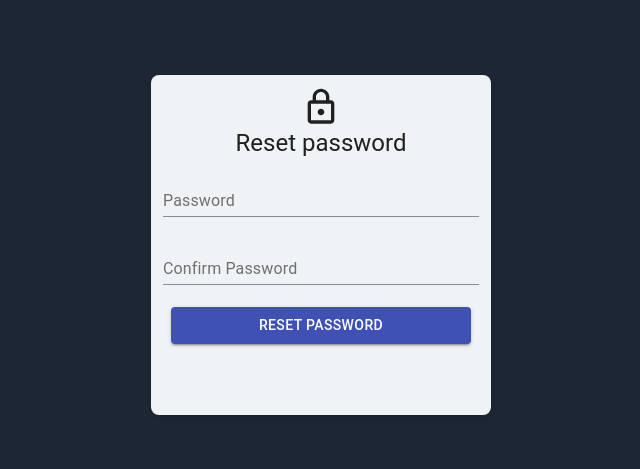
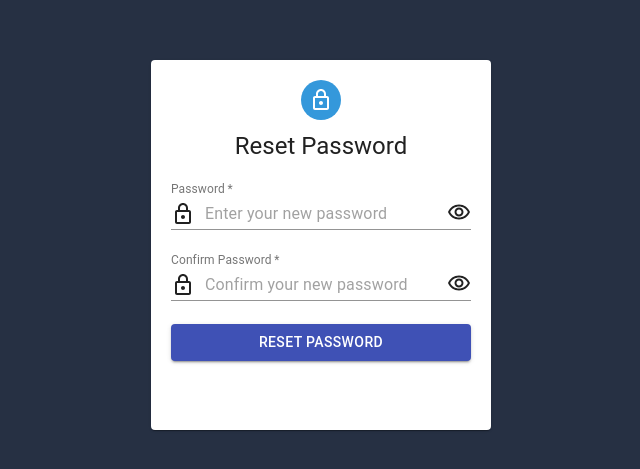
Before and after one commit to AkshhThakkar/H5-Frontend, a React (Vite) app: page /reset in a window 1280 px wide. Shown: the part 155-624 px from the top of the page, without its empty margins (319-959 px from the left). Built offline with nearby package versions, Linux system fonts and the light colour scheme.

Commit message:
Reset page done

```diff
--- a/src/Components/Login/Forgot/ForgotPassword.jsx
+++ b/src/Components/Login/Forgot/ForgotPassword.jsx
@@ -9,6 +9,7 @@ import {
   CircularProgress,
 } from "@material-ui/core";
 import { EmailRounded } from "@material-ui/icons";
+import { LockOutlined as LockOutlinedIcon } from "@material-ui/icons";
 import { Formik, Field, Form, ErrorMessage } from "formik";
 import * as Yup from "yup";
 import axios from "axios";
@@ -24,12 +25,14 @@ const ForgotPassword = () => {
     boxShadow: "0 2px 5px rgba(0, 0, 0, 0.1)",
     borderRadius: "8px",
   };
-  const avatarStyle = { backgroundColor: "#3498db", color: "#ffffff" };
-  const btnContainerStyle = { textAlign: "center", marginTop: 20 }; // Added marginTop
+  const avatarStyle = {
+    backgroundColor: "#3498db",
+    color: "#ffffff",
+    marginBottom: "15px",
+  };
   const marginTop = { marginTop: 15 };
 
   const [message, setMessage] = useState("");
-  const [loading, setLoading] = useState(false);
 
   const initialValues = {
     email: "",
@@ -40,7 +43,6 @@ const ForgotPassword = () => {
   });
 
   const handleForgotPassword = async (values, { setSubmitting }) => {
-    setLoading(true);
     try {
       const response = await axios.post(
         "http://192.168.3.237:5760/api/pass/forgot-password",
@@ -51,7 +53,6 @@ const ForgotPassword = () => {
       console.error("Error:", error);
       setMessage("An error occurred. Please try again later.");
     }
-    setLoading(false);
     setSubmitting(false);
   };
 
@@ -59,14 +60,15 @@ const ForgotPassword = () => {
     <Grid
       container
       alignItems="center"
-      justify="center"
       style={{ height: "100vh", width: "100vw", backgroundColor: "#1d2634" }}>
       <Paper style={paperStyle}>
         <Grid container direction="column" alignItems="center" spacing={2}>
           <Avatar style={avatarStyle}>
-            <EmailRounded />
+            <LockOutlinedIcon />
           </Avatar>
-          <Typography variant="h5">Forgot Password</Typography>
+          <Typography variant="h5" style={{ marginBottom: "10px" }}>
+            Forgot Password
+          </Typography>
         </Grid>
         <p>We will send you a password recovery link to your email</p>
         <Formik
@@ -92,7 +94,7 @@ const ForgotPassword = () => {
                   }}
                 />
               </div>
-              <div style={btnContainerStyle}>
+              <div style={{ textAlign: "center", marginTop: 20 }}>
                 <Button
                   type="submit"
                   variant="contained"
@@ -114,7 +116,7 @@ const ForgotPassword = () => {
         </div>
         <div style={marginTop}>
           <Typography>
-            <Link href="/"> Login? </Link>
+            <Link to="/"> Login? </Link>
           </Typography>
         </div>
       </Paper>
--- a/src/Components/Login/Forgot/ResetPassword.jsx
+++ b/src/Components/Login/Forgot/ResetPassword.jsx
@@ -1,140 +1,173 @@
-// import React, { useState } from "react";
-// import axios from "axios";
-
-// const ResetPassword = () => {
-//   const [email, setEmail] = useState("");
-//   const [token, setToken] = useState("");
-//   const [newPassword, setNewPassword] = useState("");
-//   const [message, setMessage] = useState("");
-
-//   const handleResetPassword = async () => {
-//     try {
-//       const response = await axios.post("http://192.168.3.237:5760/api/user/", {
-//         email,
-//         token,
-//         newPassword,
-//       });
-//       setMessage(response.data.message);
-//     } catch (error) {
-//       setMessage(error.response.data.message);
-//     }
-//   };
-
-//   return (
-//     <div>
-//       <h2>Reset Password</h2>
-//       <input
-//         type="email"
-//         placeholder="Enter your email"
-//         value={email}
-//         onChange={(e) => setEmail(e.target.value)}
-//       />
-//       <input
-//         type="text"
-//         placeholder="Enter reset token"
-//         value={token}
-//         onChange={(e) => setToken(e.target.value)}
-//       />
-//       <input
-//         type="password"
-//         placeholder="Enter new password"
-//         value={newPassword}
-//         onChange={(e) => setNewPassword(e.target.value)}
-//       />
-//       <button onClick={handleResetPassword}>Reset Password</button>
-//       {message && <p>{message}</p>}
-//     </div>
-//   );
-// };
-
-// export default ResetPassword;
 import React, { useState } from "react";
-import { TextField, Button, Typography, Paper, Grid } from "@material-ui/core";
+import {
+  Grid,
+  Paper,
+  Avatar,
+  Typography,
+  TextField,
+  Button,
+} from "@material-ui/core";
 import { LockOutlined as LockOutlinedIcon } from "@material-ui/icons";
+import { RemoveRedEyeRounded, RemoveRedEyeOutlined } from "@material-ui/icons";
+import { useNavigate } from "react-router-dom";
+import { Formik, Field, Form, ErrorMessage, useFormik } from "formik";
+import * as Yup from "yup";
 import axios from "axios";
-import { useNavigate } from "react-router-dom";
 
 const ResetPassword = () => {
   const paperStyle = {
+    height: 330,
     padding: 20,
-    height: 300,
     width: 300,
     margin: "0 auto",
-    backgroundColor: "#f0f3f5",
-    boxShadow: "0 2px 5px rgba(0, 0, 0, 0.1)",
-    borderRadius: "8px",
+    textAlign: "center",
   };
-  const avatarStyle = { backgroundColor: "#3498db", color: "#ffffff" };
-  const btnstyle = { marginTop: 20 }; // Adjusted margin for the button
-  const [password, setPassword] = useState("");
-  const [confirmPassword, setConfirmPassword] = useState("");
-  const [message, setMessage] = useState("");
-  const [loading, setLoading] = useState(false);
+  const avatarStyle = {
+    backgroundColor: "#3498db",
+    color: "#ffffff",
+    margin: "0 auto",
+  };
+  const marginTop = { marginTop: 20 };
+  const initialValues = {
+    password: "",
+    confirmPassword: "",
+  };
+
   const navigate = useNavigate();
 
-  const handleResetPassword = async () => {
-    setLoading(true);
-    try {
-      const response = await axios.post(
-        "http://192.168.3.237:5760/api/pass/reset-password",
-        { password, confirmPassword }
-      );
-      setMessage(response.data.message);
-      setTimeout(() => {
-        setLoading(false);
+  const [visible, setVisible] = useState(false);
+  const [confirmVisible, setConfirmVisible] = useState(false);
+  const [errorMessage, setErrorMessage] = useState("");
+
+  const validationSchema = Yup.object().shape({
+    password: Yup.string()
+      .min(8, "Password should be at least 8 characters")
+      .required("Password is required"),
+    confirmPassword: Yup.string()
+      .oneOf([Yup.ref("password")], "Passwords do not match")
+      .required("Confirm password is required"),
+  });
+
+  function handleResetPassword(payload) {
+    axios
+      .post("http://192.168.3.237:5760/api/pass/reset-password", payload)
+      .then((res) => {
+        console.log(res);
         navigate("/login");
-      }, 5000); // 5 seconds delay
-    } catch (error) {
-      setLoading(false);
-      setMessage(error.response.data.message);
+      })
+      .catch((error) => {
+        console.log(error.response.data);
+        setErrorMessage("An error occurred. Please try again later.");
+      });
   }
+
+  const { errors } = useFormik({ initialValues });
+
+  const onSubmit = (values, action) => {
+    handleResetPassword(values, action);
+    console.log("Form submitted:", values);
+    action.resetForm();
   };
 
   return (
     <Grid
       container
       alignItems="center"
-      style={{ height: "100vh", width: "100vw", backgroundColor: "#1d2634" }}>
+      justify="center"
+      style={{ height: "100vh", width: "100vw" }}>
       <Paper style={paperStyle}>
-        <Grid container direction="column" alignItems="center" spacing={2}>
-          <LockOutlinedIcon style={{ fontSize: 40 }} />
-          <Typography variant="h5">Reset password</Typography>
-          <TextField
+        <Avatar style={avatarStyle}>
+          <LockOutlinedIcon />
+        </Avatar>
+        <Typography variant="h5" style={{ margin: "10px 0" }}>
+          Reset Password
+        </Typography>
+        <Formik
+          initialValues={initialValues}
+          validationSchema={validationSchema}
+          onSubmit={onSubmit}>
+          {(props) => (
+            <Form>
+              <div style={marginTop}>
+                <Field
+                  as={TextField}
+                  label="Password"
+                  name="password"
+                  type={visible ? "text" : "password"}
+                  autoComplete="new-password"
+                  placeholder="Enter your new password"
                   fullWidth
-            name="password"
-            type="password"
-            label="Password"
-            placeholder="Enter your new password"
-            value={password}
-            onChange={(e) => setPassword(e.target.value)}
-            style={{ margin: "10px 0" }}
+                  required
+                  error={props.touched.password && !!props.errors.password}
+                  helperText={<ErrorMessage name="password" />}
+                  InputProps={{
+                    startAdornment: (
+                      <LockOutlinedIcon style={{ marginRight: "10px" }} />
+                    ),
+                    endAdornment: (
+                      <div
+                        onClick={() => setVisible(!visible)}
+                        style={{ cursor: "pointer" }}>
+                        {visible ? (
+                          <RemoveRedEyeRounded />
+                        ) : (
+                          <RemoveRedEyeOutlined />
+                        )}
+                      </div>
+                    ),
+                  }}
                 />
-          <TextField
+              </div>
+              <div style={marginTop}>
+                <Field
+                  as={TextField}
+                  label="Confirm Password"
+                  name="confirmPassword"
+                  type={confirmVisible ? "text" : "password"}
+                  autoComplete="new-password"
+                  placeholder="Confirm your new password"
                   fullWidth
-            name="confirmPassword"
-            type="password"
-            label="Confirm Password"
-            placeholder="Confirm your new password"
-            value={confirmPassword}
-            onChange={(e) => setConfirmPassword(e.target.value)}
-            style={{ margin: "10px 0" }}
+                  required
+                  error={
+                    props.touched.confirmPassword &&
+                    !!props.errors.confirmPassword
+                  }
+                  helperText={<ErrorMessage name="confirmPassword" />}
+                  InputProps={{
+                    startAdornment: (
+                      <LockOutlinedIcon style={{ marginRight: "10px" }} />
+                    ),
+                    endAdornment: (
+                      <div
+                        onClick={() => setConfirmVisible(!confirmVisible)}
+                        style={{ cursor: "pointer" }}>
+                        {confirmVisible ? (
+                          <RemoveRedEyeRounded />
+                        ) : (
+                          <RemoveRedEyeOutlined />
+                        )}
+                      </div>
+                    ),
+                  }}
                 />
-        </Grid>
+              </div>
+              {errorMessage && (
+                <Typography variant="body2" color="error">
+                  {errorMessage}
+                </Typography>
+              )}
               <Button
                 type="submit"
+                variant="contained"
+                disabled={props.isSubmitting}
                 color="primary"
-          variant="contained"
-          style={btnstyle}
                 fullWidth
-          onClick={handleResetPassword}
-          disabled={loading}>
-          {loading ? "Loading..." : "Reset Password"}
+                style={marginTop}>
+                {props.isSubmitting ? "Loading" : "Reset Password"}
               </Button>
-        {message && (
-          <Typography style={{ color: "green", marginTop: 10 }}>
-            {message}
-          </Typography>
+            </Form>
           )}
+        </Formik>
       </Paper>
     </Grid>
   );
--- a/src/Components/Login/index.jsx
+++ b/src/Components/Login/index.jsx
@@ -19,6 +19,7 @@ import {
 } from "@material-ui/icons";
 import FormControlLabel from "@material-ui/core/FormControlLabel";
 import Checkbox from "@material-ui/core/Checkbox";
+import CircularProgress from "@material-ui/core/CircularProgress";
 import axios from "axios";
 import { useNavigate } from "react-router-dom";
 import { login } from "../../Redux/UsersSlice";
@@ -53,7 +54,7 @@ const Login = () => {
 
   const [errorMessage, setErrorMessage] = useState("");
 
-  function handleLogin(payload) {
+  function handleLogin(payload, props) {
     axios
       .post("http://192.168.3.237:5760/api/user/login", payload)
       .then((res) => {
@@ -70,16 +71,21 @@ const Login = () => {
           setErrorMessage(
             "Invalid username or password. Please refresh the page and try again."
           );
-          props.setFieldValue("username", "");
-          props.setFieldValue("password", "");
+          props.resetForm(); // Resetting form values
         } else if (error && error.code === "ECONNREFUSED") {
           setErrorMessage(
             "Failed to connect to the server. Please check your internet connection or try again later."
           );
+          setTimeout(() => {
+            window.location.reload();
+          }, 4000); // Refresh page after 4 seconds
         } else {
           setErrorMessage(
             "An unexpected error occurred while logging in. Please try again later."
           );
+          setTimeout(() => {
+            window.location.reload();
+          }, 4000); // Refresh page after 4 seconds
         }
       });
   }
@@ -89,7 +95,7 @@ const Login = () => {
   });
   const onSubmit = (values, props) => {
     console.log(values);
-    handleLogin(values);
+    handleLogin(values, props);
     console.log("🚀 ~ Login ~ values:", values);
     setTimeout(() => {}, 2000);
   };
@@ -176,7 +182,11 @@ const Login = () => {
                 disabled={props.isSubmitting}
                 style={btnstyle}
                 fullWidth>
-                {props.isSubmitting ? "Loading" : "Sign in"}
+                {props.isSubmitting ? (
+                  <CircularProgress size={24} color="inherit" />
+                ) : (
+                  "Sign in"
+                )}
               </Button>
               {errorMessage && (
                 <Typography style={{ color: "red", marginTop: "10px" }}>
```
Lines whose indentation alone changed are shown as unchanged.
